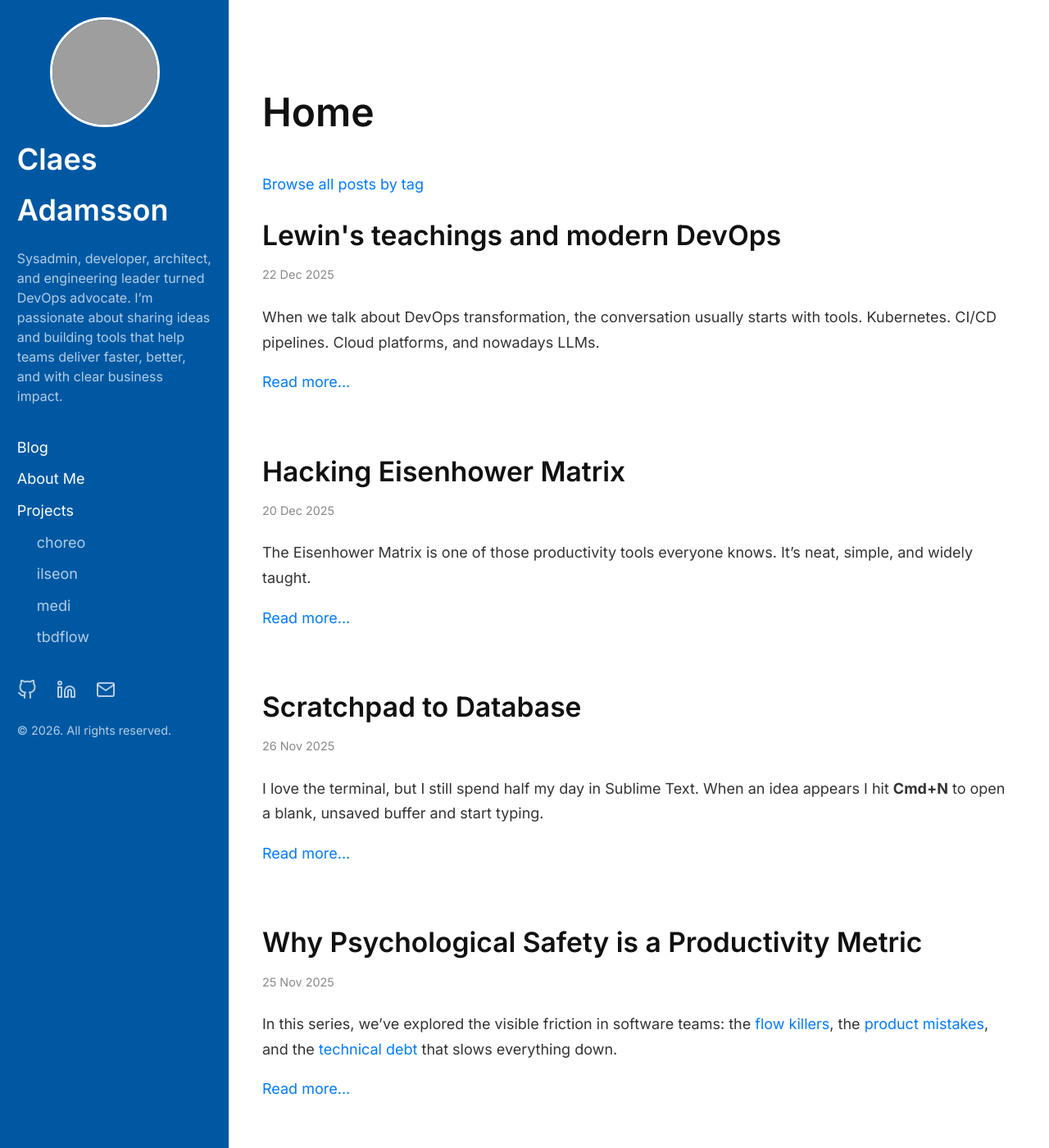
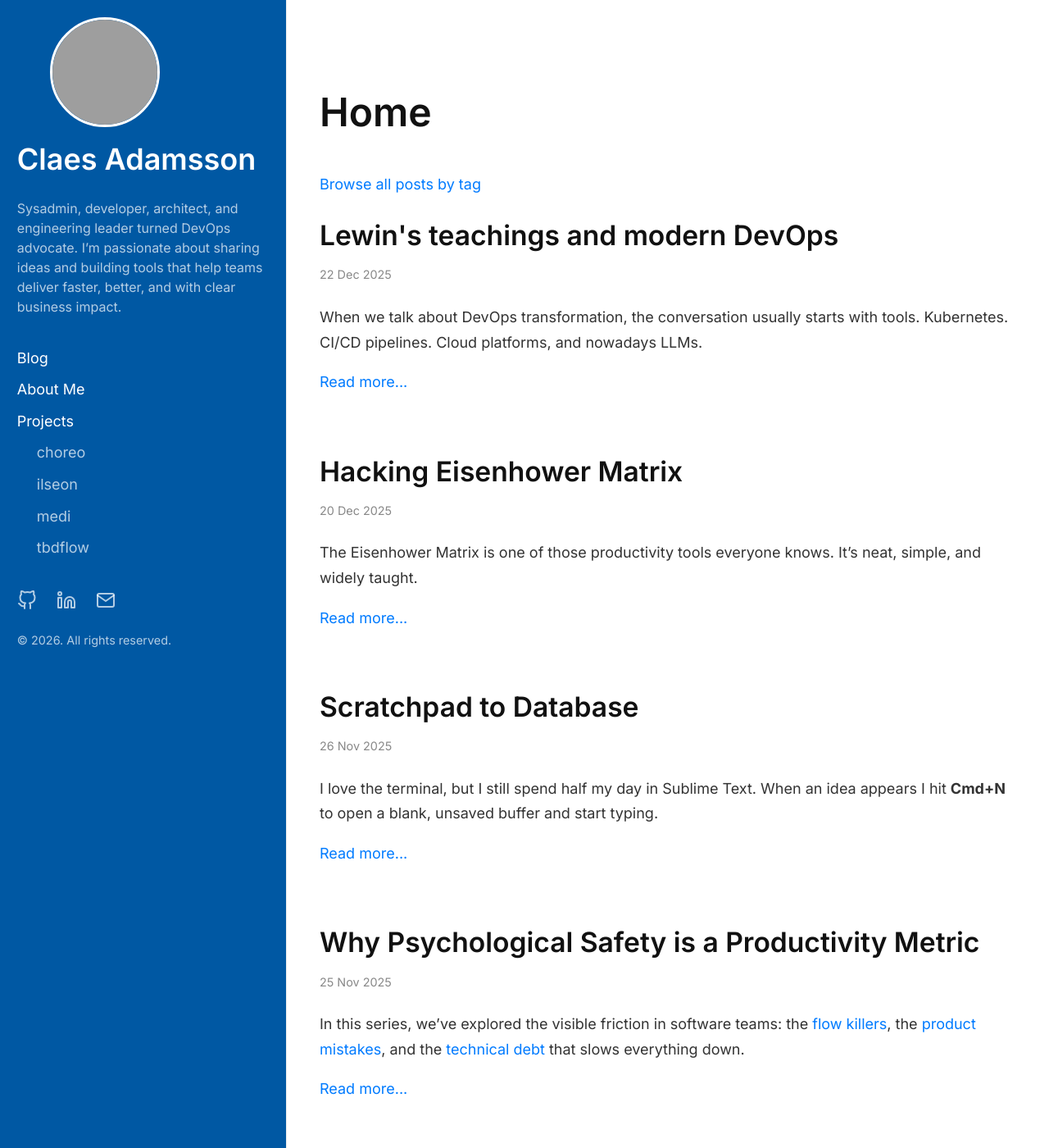
Before and after one commit to cladam/cladam.github.io, a Jekyll site: the page built from index.html, in a window 1280 px wide and 1400 px high. Shown: the whole window at 82% size. Built offline with Jekyll 4.4.1, drawn with Linux system fonts in a browser that asks for light colours; the list of posts is cut into pages by our own code; grey boxes are pictures that could not be loaded.

Commit message:
fix: update sidebar

```diff
--- a/assets/css/style.css
+++ b/assets/css/style.css
@@ -9,7 +9,7 @@
     --link-color: #007bff;
     --link-hover-color: #0056b3;
     --border-color: #eee;
-    --nav-width: 280px;
+    --nav-width: 350px;
     --inline-code-bg: #eef2f5; /* Light blue-grey for code background */
     --inline-code-text: #3d5a80; /* Darker blue for code text */
 }
@@ -107,6 +107,7 @@ a:hover {
     top: 0;
     overflow-y: auto;
     transition: transform 0.3s ease;
+    box-sizing: border-box;
     z-index: 1002;
 }
 
```
